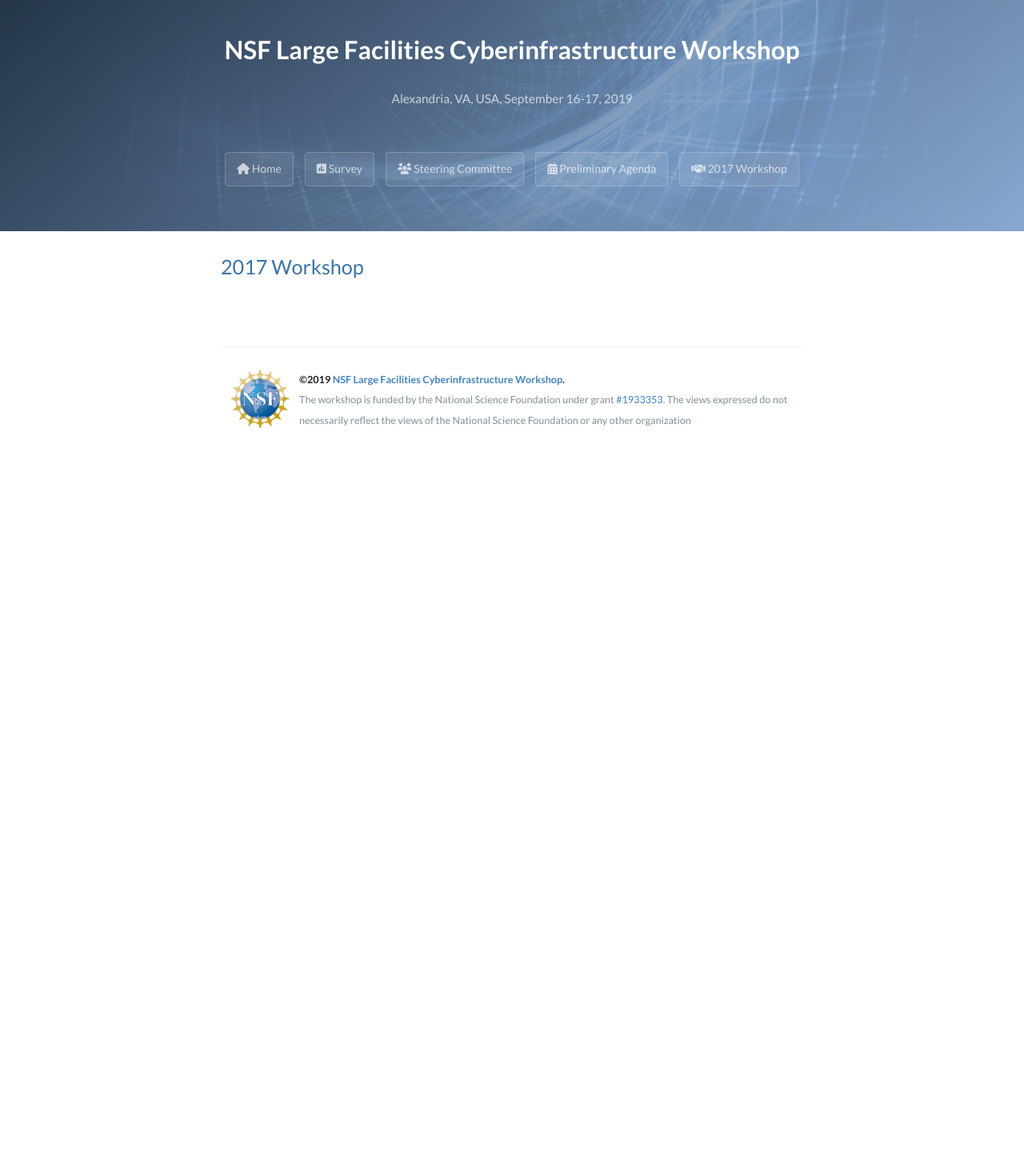
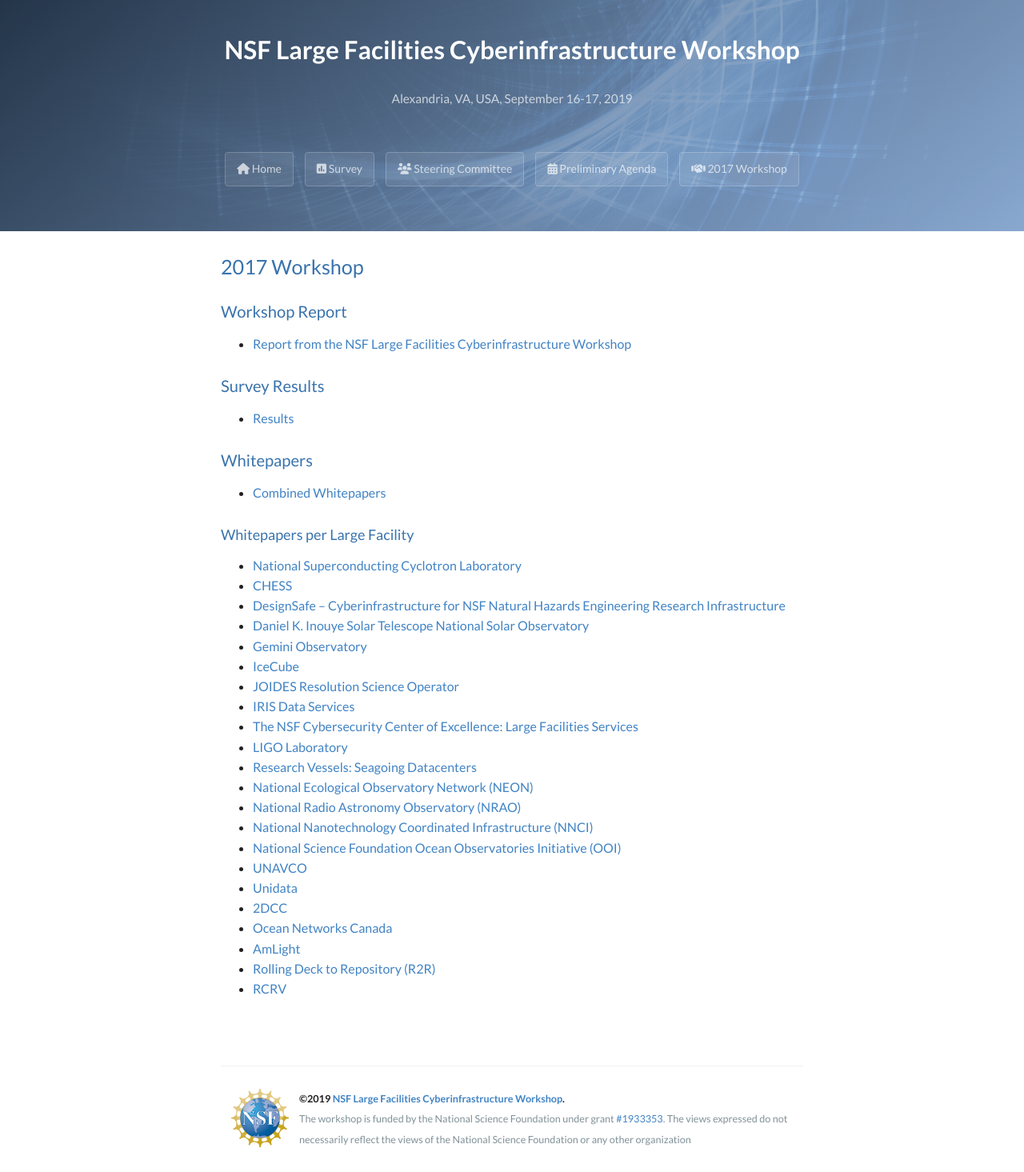
Before and after one commit to facilitiesci/facilitiesci.github.io, a Jekyll site: the page built from 2017.md, in a window 1280 px wide. Shown: the whole page at 80% size. Built offline with Jekyll 4.4.1, drawn with Linux system fonts in a browser that asks for light colours; nearby versions of some CDN libraries; our own code applies the rules of GitHub Pages for plain Markdown files; before the commit the page ends 900 px from its top, so only the background shows below that.

Commit message:
Update 2017.md

```diff
--- a/2017.md
+++ b/2017.md
@@ -3,3 +3,39 @@
 ---
 
 # 2017 Workshop
+
+## Workshop Report
+
+- [Report from the NSF Large Facilities Cyberinfrastructure Workshop](/assets/reports/facilitiesci-workshop-report-11-17.pdf)
+
+## Survey Results
+
+- [Results](/assets/2017/REVISED__Survey_Response_09-28-2017.pdf)
+
+## Whitepapers
+
+- [Combined Whitepapers](/assets/2017/facilities-ci-whitepapers-combined.pdf)
+
+### Whitepapers per Large Facility
+- [National Superconducting Cyclotron Laboratory](/assets/2017/whitepapers/)
+- [CHESS](/assets/2017/whitepapers/)
+- [DesignSafe – Cyberinfrastructure for NSF Natural Hazards Engineering Research Infrastructure](/assets/2017/whitepapers/)
+- [Daniel K. Inouye Solar Telescope National Solar Observatory](/assets/2017/whitepapers/)
+- [Gemini Observatory](/assets/2017/whitepapers/)
+- [IceCube](/assets/2017/whitepapers/)
+- [JOIDES Resolution Science Operator](/assets/2017/whitepapers/)
+- [IRIS Data Services](/assets/2017/whitepapers/)
+- [The NSF Cybersecurity Center of Excellence: Large Facilities Services](/assets/2017/whitepapers/)
+- [LIGO Laboratory](/assets/2017/whitepapers/)
+- [Research Vessels: Seagoing Datacenters](/assets/2017/whitepapers/)
+- [National Ecological Observatory Network (NEON)](/assets/2017/whitepapers/)
+- [National Radio Astronomy Observatory (NRAO)](/assets/2017/whitepapers/)
+- [National Nanotechnology Coordinated Infrastructure (NNCI)](/assets/2017/whitepapers/)
+- [National Science Foundation Ocean Observatories Initiative (OOI)](/assets/2017/whitepapers/)
+- [UNAVCO](/assets/2017/whitepapers/)
+- [Unidata](/assets/2017/whitepapers/)
+- [2DCC](/assets/2017/whitepapers/)
+- [Ocean Networks Canada](/assets/2017/whitepapers/)
+- [AmLight](/assets/2017/whitepapers/)
+- [Rolling Deck to Repository (R2R)](/assets/2017/whitepapers/)
+- [RCRV](/assets/2017/whitepapers/)
```
